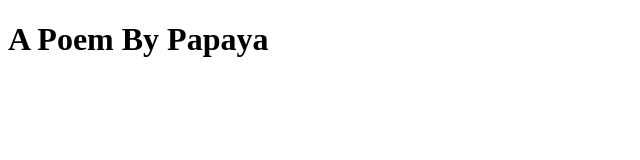
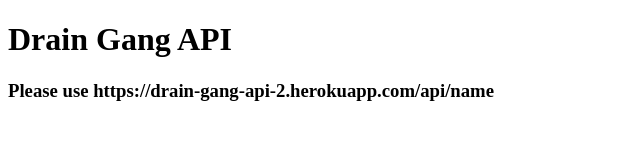
Before and after one commit to angelplusultra/drain-gang-api-2, a website: page index.html in a window 1280 px wide. Shown: the whole page, without its empty margins (0-640 px from the left). Drawn offline with Linux system fonts and the light colour scheme.

Commit message:
html modified

```diff
--- a/index.html
+++ b/index.html
@@ -7,7 +7,8 @@
     <title>Document</title>
 </head>
 <body>
-   <h1>A Poem By Papaya</h1>
+   <h1>Drain Gang API</h1>
+   <h3>Please use https://drain-gang-api-2.herokuapp.com/api/name</h3>
    <p></p>
 </body>
 </html>
```
